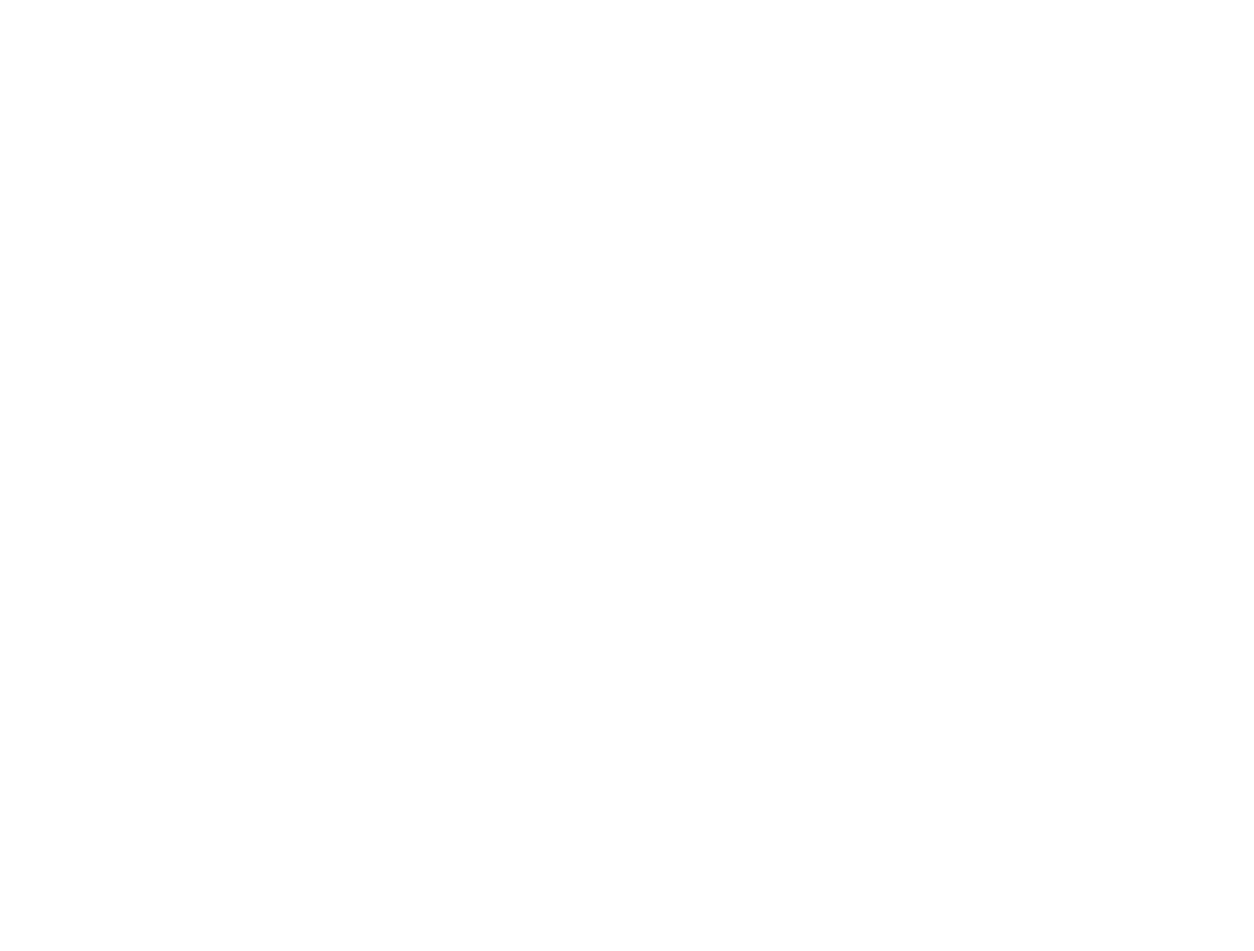
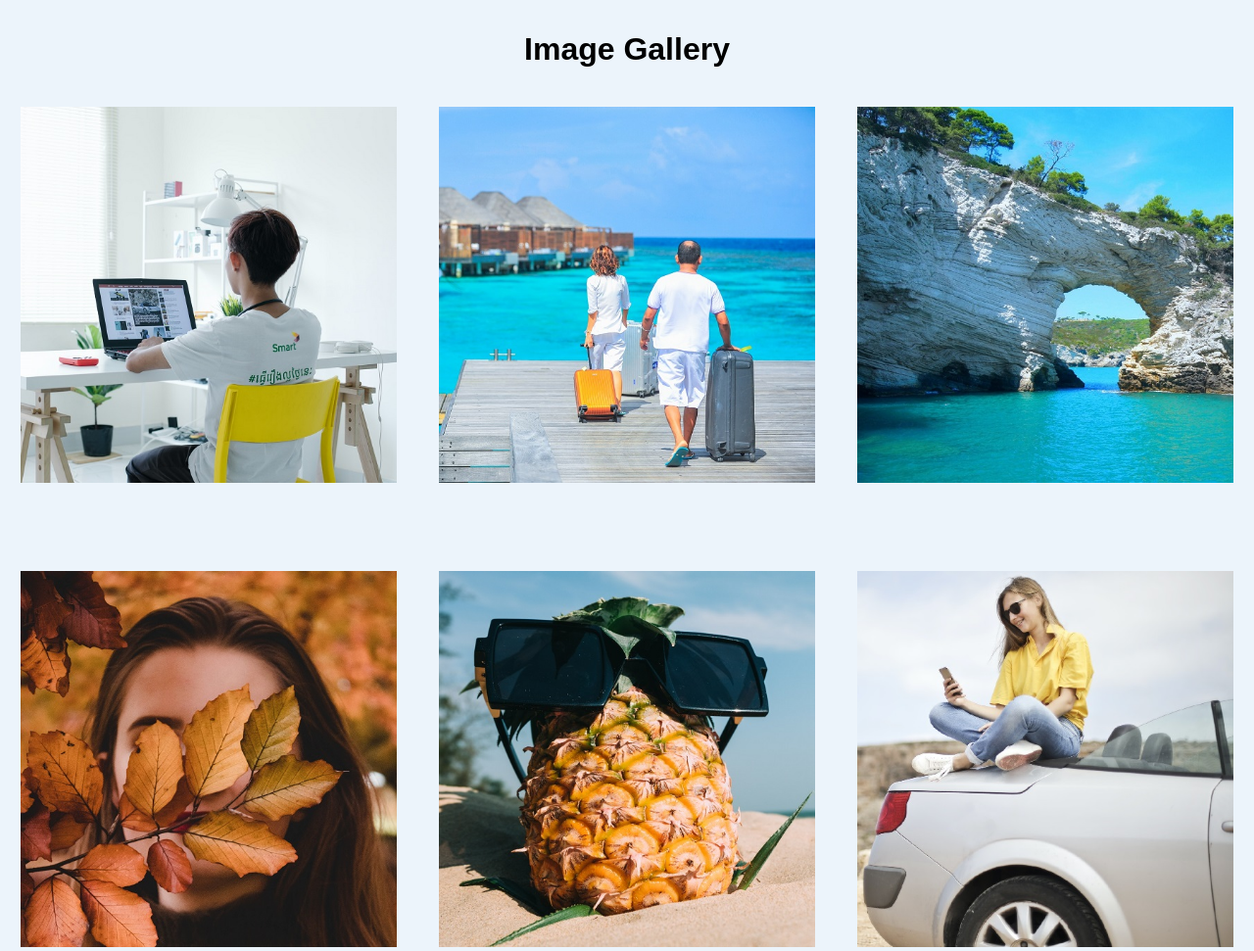
Before and after one commit to new-programmer-tech/Image-Gallery, a plain HTML site: page index.html in a window 1280 px wide. Shown: the top 971 px of the page at 98% size. Before the commit the page ends 800 px from the top, so only its background shows below. Drawn offline with Linux system fonts and the light colour scheme.

Commit message:
gallery css done

```diff
--- a/index.html
+++ b/index.html
@@ -8,6 +8,23 @@
     <title>Document</title>
 </head>
 <body>
+    <div class="heading">
+           <h1>Image Gallery</h1>
+    </div>
 
+    <div class="full-img">
+
+    </div>
+
+    <div class="img-gallery">
+        <img src="images/img1.jpg" alt="">
+        <img src="images/img2.jpg" alt="">
+        <img src="images/img3.jpg" alt="">
+        <img src="images/img4.jpg" alt="">
+        <img src="images/img5.jpg" alt="">
+        <img src="images/img6.jpg" alt="">
+        <img src="images/img7.jpg" alt="">
+        <img src="images/img8.jpg" alt="">
+    </div>
 </body>
 </html>
--- a/style.css
+++ b/style.css
@@ -4,3 +4,35 @@
     box-sizing: border-box;
     font-family:sans-serif;
 }
+
+body{
+    background-color: #ecf4fb;
+}
+
+h1 {
+    /* margin: 30px auto 0;
+    width: 21%; */
+    display:flex;
+    margin-top:2rem;
+    justify-content:center;
+}
+
+.img-gallery
+{
+    display:flex;
+    flex-wrap: wrap;
+    justify-content: center
+
+}
+
+.img-gallery img{
+    width:30%;
+    margin:40px auto 50px;
+    cursor:pointer;
+}
+
+.img-gallery img:hover{
+    transform: scale(0.8) rotate(-15deg);
+    border-radius: 20px;
+    box-shadow:0 32px 75px rgba(68,77,136,0.2);
+}
```
